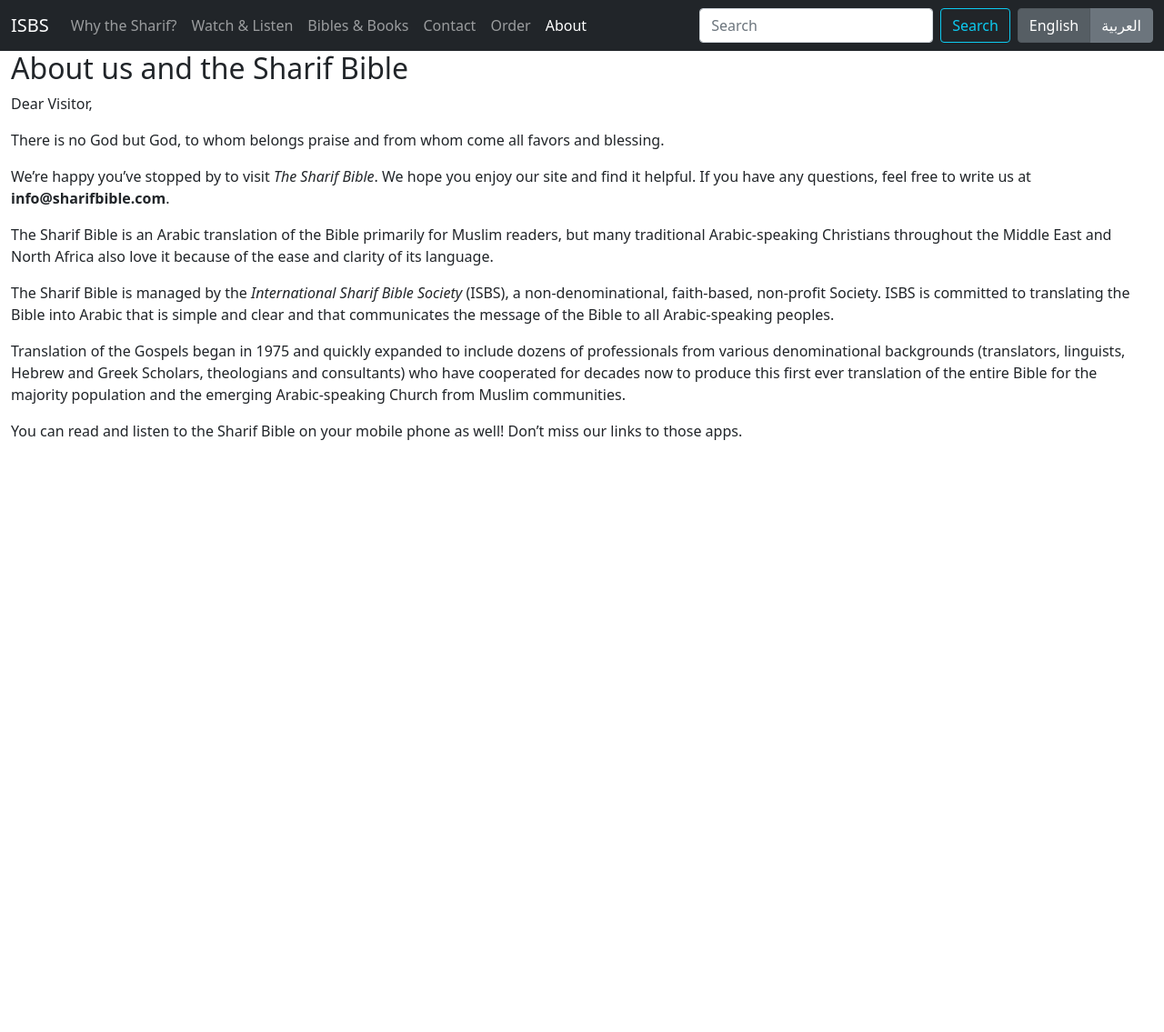
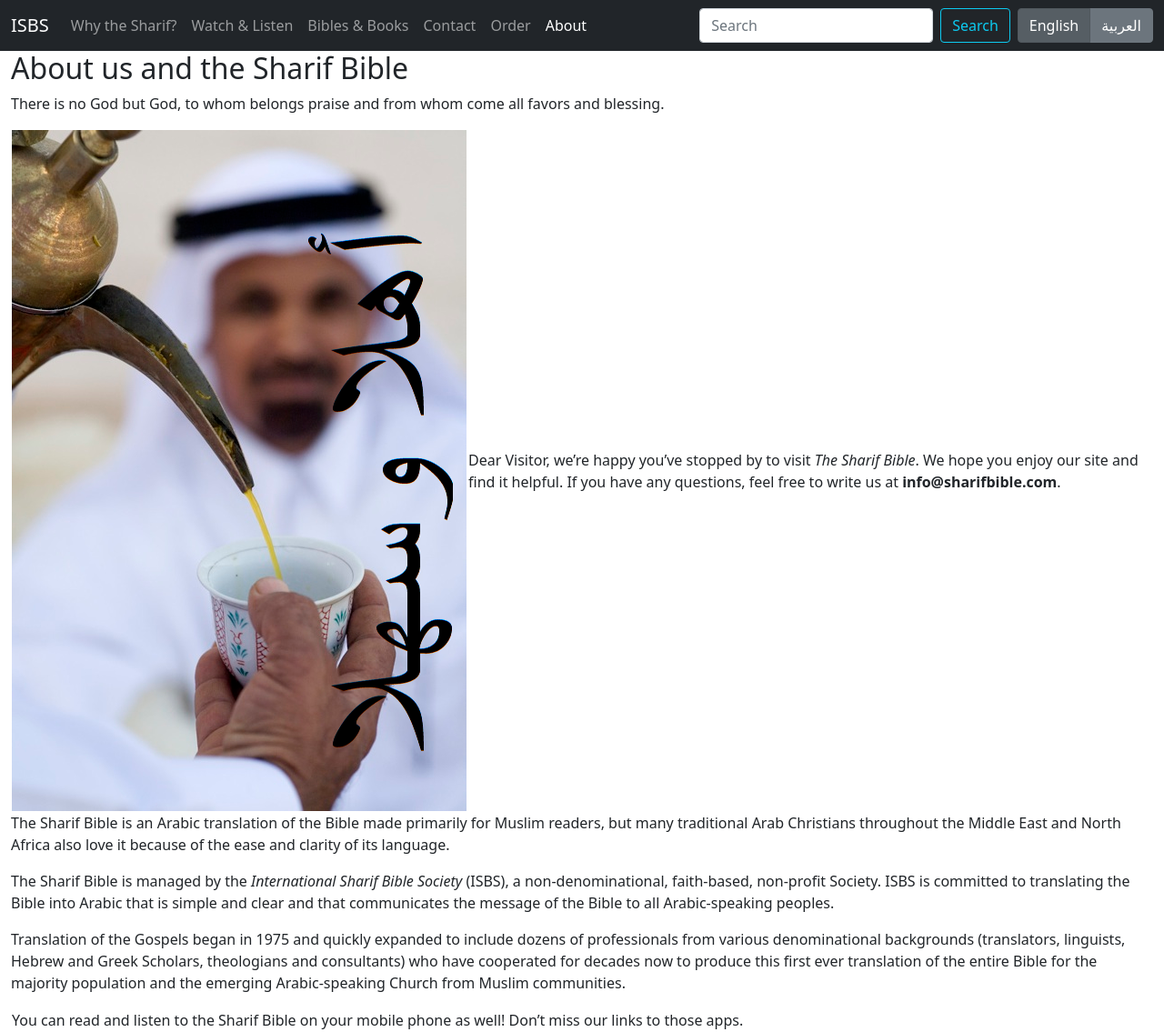
Before and after one commit to sharifbible/sharifbible.github.io, a Jekyll site: the page built from en/pages/about.md, in a window 1280 px wide. Shown: the whole page at 91% size. Built offline with Jekyll 4.4.1, drawn with Linux system fonts in a browser that asks for light colours; before the commit the page ends 900 px from its top, so only the background shows below that; part of the change alters nothing that is shown.

Commit message:
Added pic to Eng About page

```diff
--- a/en/pages/about.md
+++ b/en/pages/about.md
@@ -5,16 +5,14 @@ permalink: /en/about/
 ---
 ## About us and the Sharif Bible
 
-Dear Visitor,
-
 There is no God but God, to whom belongs praise and from whom come all favors and blessing.
 
-We're happy you've stopped by to visit *The Sharif Bible*. We hope you enjoy our site and find it helpful. If you have any questions, feel free to write us at **info@sharifbible.com**.
+| ![ahlan wa sahlan](/assets/img/ahlan-wa-sahlan-with-text.png) | Dear Visitor, we're happy you've stopped by to visit *The Sharif Bible*. We hope you enjoy our site and find it helpful. If you have any questions, feel free to write us at **info@sharifbible.com**.
 
-The Sharif Bible is an Arabic translation of the Bible primarily for Muslim readers, but many traditional Arabic-speaking Christians throughout the Middle East and North Africa also love it because of the ease and clarity of its language.
+The Sharif Bible is an Arabic translation of the Bible made primarily for Muslim readers, but many traditional Arab Christians throughout the Middle East and North Africa also love it because of the ease and clarity of its language.
 
 The Sharif Bible is managed by the *International Sharif Bible Society* (ISBS), a non-denominational, faith-based, non-profit Society. ISBS is committed to translating the Bible into Arabic that is simple and clear and that communicates the message of the Bible to all Arabic-speaking peoples.
 
 Translation of the Gospels began in 1975 and quickly expanded to include dozens of professionals from various denominational backgrounds (translators, linguists, Hebrew and Greek Scholars, theologians and consultants) who have cooperated for decades now to produce this first ever translation of the entire Bible for the majority population and the emerging Arabic-speaking Church from Muslim communities.
 
-You can read and listen to the Sharif Bible on your mobile phone as well! Don't miss our links to those apps.
+You can read and listen to the Sharif Bible on your mobile phone as well! Don't miss our links to those apps. |
```
